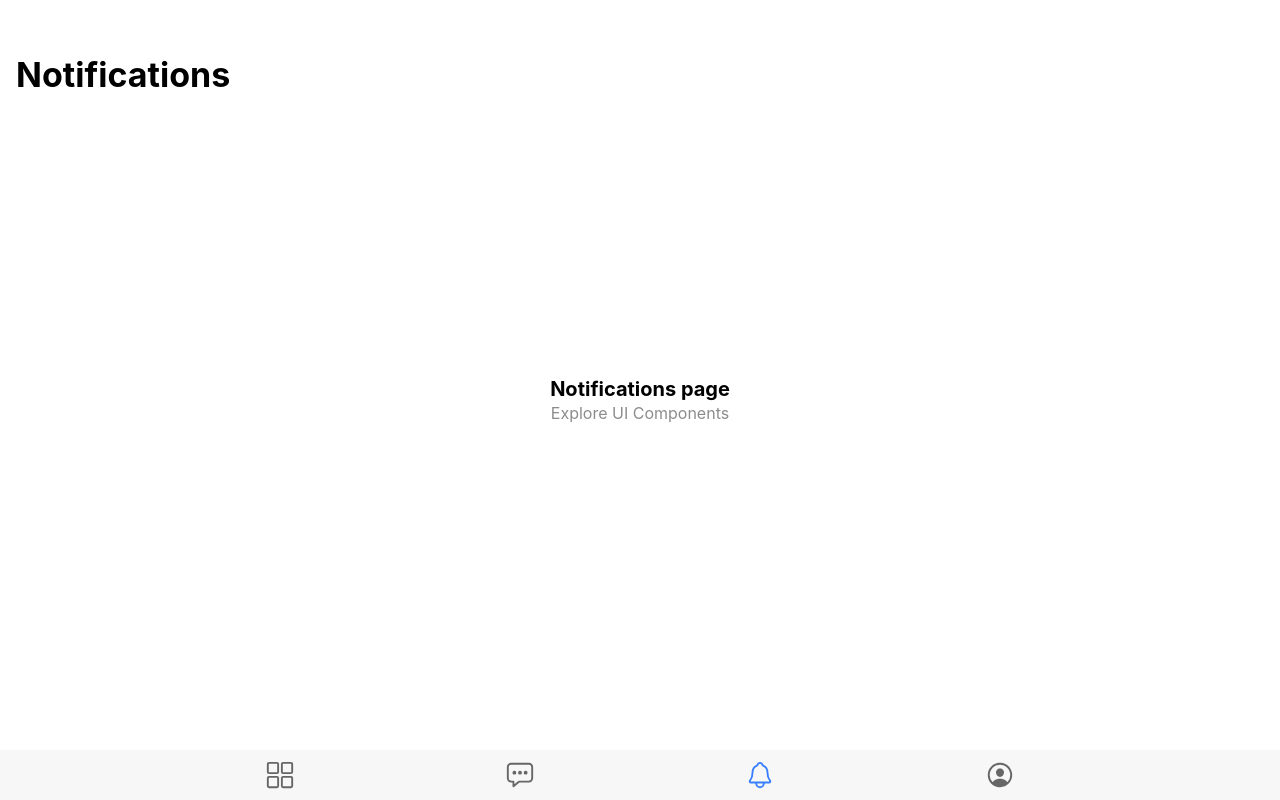
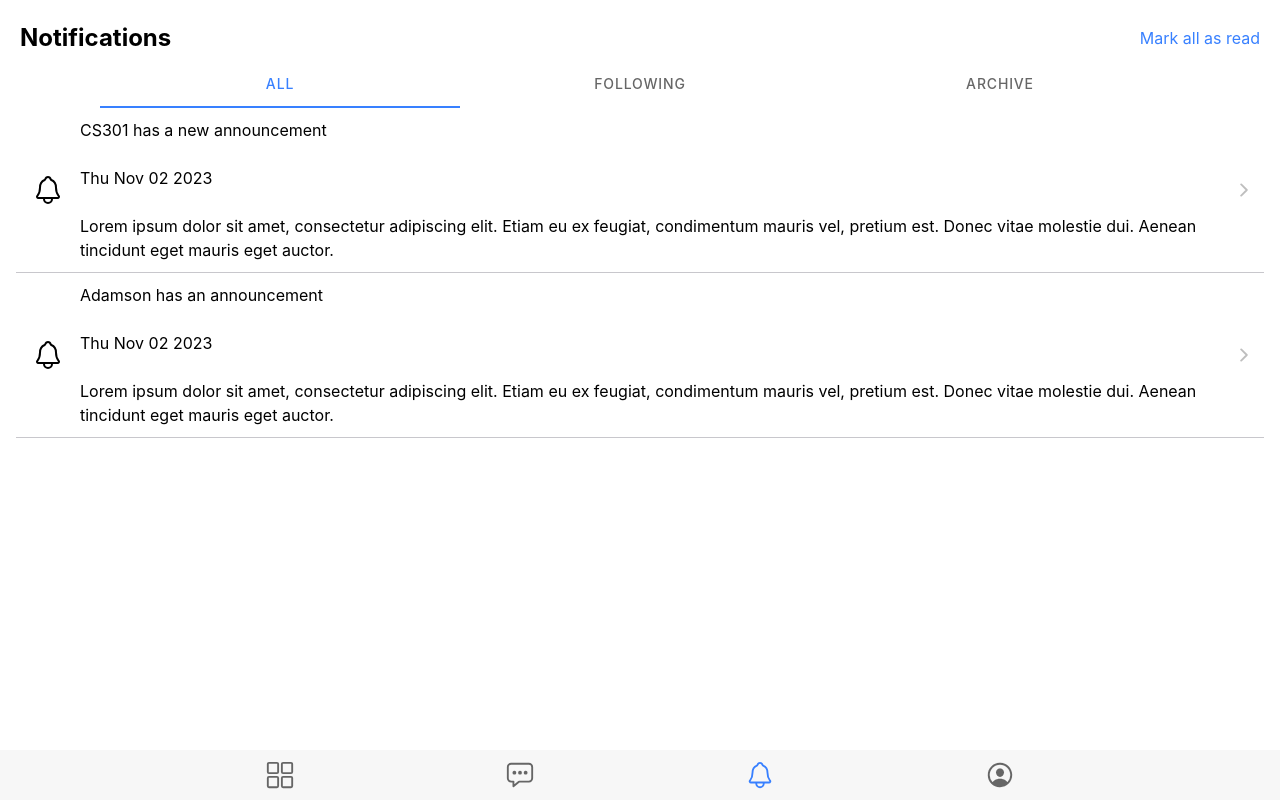
Before and after one commit to lonewanderer27/chaturmates, a React (Vite) app: page /notifications in a window 1280 px wide. Built offline with nearby package versions, Linux system fonts and the light colour scheme.

Commit message:
ui: add placeholder in notifications page

```diff
--- /dev/null
+++ b/src/components/Notifications/All.tsx
@@ -0,0 +1,21 @@
+import { IonList } from "@ionic/react";
+import GenericItem from "./GenericItem";
+
+export default function All() {
+  return (
+    <IonList lines="full">
+      <GenericItem
+        id="1"
+        title="CS301 has a new announcement"
+        description="Lorem ipsum dolor sit amet, consectetur adipiscing elit. Etiam eu ex feugiat, condimentum mauris vel, pretium est. Donec vitae molestie dui. Aenean tincidunt eget mauris eget auctor."
+        date={new Date()}
+      />
+      <GenericItem
+        id="2"
+        title="Adamson has an announcement"
+        description="Lorem ipsum dolor sit amet, consectetur adipiscing elit. Etiam eu ex feugiat, condimentum mauris vel, pretium est. Donec vitae molestie dui. Aenean tincidunt eget mauris eget auctor."
+        date={new Date()}
+      />
+    </IonList>
+  );
+}
--- /dev/null
+++ b/src/components/Notifications/Category.tsx
@@ -0,0 +1,31 @@
+import { IonSegment, IonSegmentButton, IonLabel } from "@ionic/react";
+import { NOTIFICATION_CATEGORY } from "../../enums/notifications";
+import { ComponentProps } from "react";
+
+type IonSegmentProps = ComponentProps<typeof IonSegment>;
+
+export default function NotificationsCategory(
+  props: IonSegmentProps & {
+    setActiveSegment: (category: NOTIFICATION_CATEGORY) => void;
+  }
+) {
+  return (
+    <IonSegment
+      {...props}
+      mode="md"
+      onIonChange={(e) =>
+        props.setActiveSegment(e.target.value as NOTIFICATION_CATEGORY)
+      }
+    >
+      <IonSegmentButton value={NOTIFICATION_CATEGORY.ALL}>
+        <IonLabel>All</IonLabel>
+      </IonSegmentButton>
+      <IonSegmentButton value={NOTIFICATION_CATEGORY.FOLLOWING}>
+        <IonLabel>Following</IonLabel>
+      </IonSegmentButton>
+      <IonSegmentButton value={NOTIFICATION_CATEGORY.ARCHIVE}>
+        <IonLabel>Archive</IonLabel>
+      </IonSegmentButton>
+    </IonSegment>
+  );
+}
--- /dev/null
+++ b/src/components/Notifications/GenericItem.tsx
@@ -0,0 +1,33 @@
+import { IonIcon, IonItem, IonLabel } from "@ionic/react";
+import { notificationsOutline } from "ionicons/icons";
+import { ComponentProps } from "react";
+
+type IonItemProps = ComponentProps<typeof IonItem>;
+
+export default function GenericItem(props: IonItemProps & {
+  id: string;
+  keywords?: string[];
+  title: string;
+  description: string | null;
+  date: Date;
+  read?: boolean;
+  icon?: string;
+}) {
+
+  return (
+    <IonItem detail>
+      <IonIcon src={props.icon} size="large" slot="start" />
+      <IonLabel>
+        <span className="notifTitle">{props.title}</span><br/><br/>
+        <p className="notifDatetime">{props.date.toDateString()}</p><br/>
+        <p className="notifDescription">{props.description}</p>
+      </IonLabel>
+    </IonItem>
+  )
+}
+
+GenericItem.defaultProps = {
+  description: null,
+  read: false,
+  icon: notificationsOutline
+}
--- /dev/null
+++ b/src/components/Notifications/index.css
@@ -0,0 +1,12 @@
+.notifTitle {
+  font-size: 30px;
+  font-weight: bold;
+}
+
+.notifDatetime {
+  font-size: 24px;
+}
+
+.notifDescription {
+  font-size: 24px;
+}
--- /dev/null
+++ b/src/enums/notifications.ts
@@ -0,0 +1,9 @@
+export enum NOTIFICATION_CATEGORY {
+  ALL, FOLLOWING, ARCHIVE
+}
+
+export enum NOTIFICATION_ITEM_TYPE {
+  GROUP_INVITE, GROUP_ACCEPT, GROUP_REJECT, GROUP_UPDATE,
+  FRIEND_REQUEST, FRIEND_ACCEPT,
+  ANNOUNCEMENT
+}
--- a/src/pages/Notifications.tsx
+++ b/src/pages/Notifications.tsx
@@ -1,22 +1,45 @@
-import { IonContent, IonHeader, IonPage, IonTitle, IonToolbar } from '@ionic/react';
-import ExploreContainer from '../components/ExploreContainer';
-import './Notifications.css';
+import {
+  IonContent,
+  IonHeader,
+  IonPage,
+  IonText,
+  IonTitle,
+  IonToolbar,
+} from "@ionic/react";
+import "./Notifications.css";
+import { useState } from "react";
+import { NOTIFICATION_CATEGORY } from "../enums/notifications";
+import NotificationsCategory from "../components/Notifications/Category";
+import All from "../components/Notifications/All";
 
 function Notifications() {
+  const [activeSegment, setActiveSegment] = useState(NOTIFICATION_CATEGORY.ALL);
+
   return (
     <IonPage>
-      <IonHeader>
+      {/* <IonHeader>
         <IonToolbar>
           <IonTitle>Notifications</IonTitle>
         </IonToolbar>
-      </IonHeader>
-      <IonContent fullscreen>
+      </IonHeader> */}
+      <IonContent fullscreen className="ion-padding">
         <IonHeader collapse="condense">
           <IonToolbar>
-            <IonTitle size="large">Notifications</IonTitle>
+            <IonText slot="start" className="pageTitle">
+              Notifications
+            </IonText>
+            <IonText slot="end" color="primary">
+              Mark all as read
+            </IonText>
           </IonToolbar>
         </IonHeader>
-        <ExploreContainer name="Notifications page" />
+        <NotificationsCategory
+          value={activeSegment}
+          setActiveSegment={setActiveSegment}
+        />
+        {activeSegment == NOTIFICATION_CATEGORY.ALL && (
+          <All/>
+        )}
       </IonContent>
     </IonPage>
   );
```
Also changed, not shown: src/components/Notifications/FriendRequestItem.tsx (added, +26 -0 lines).
